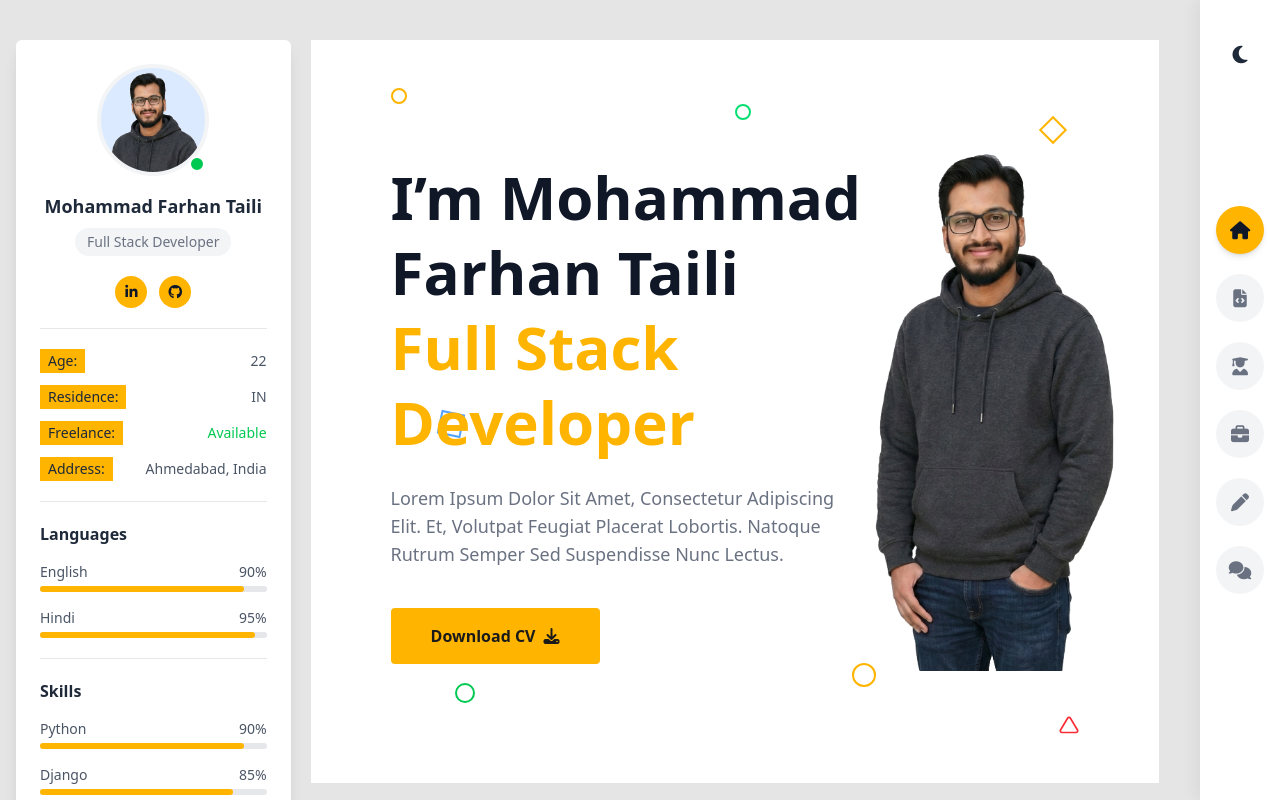
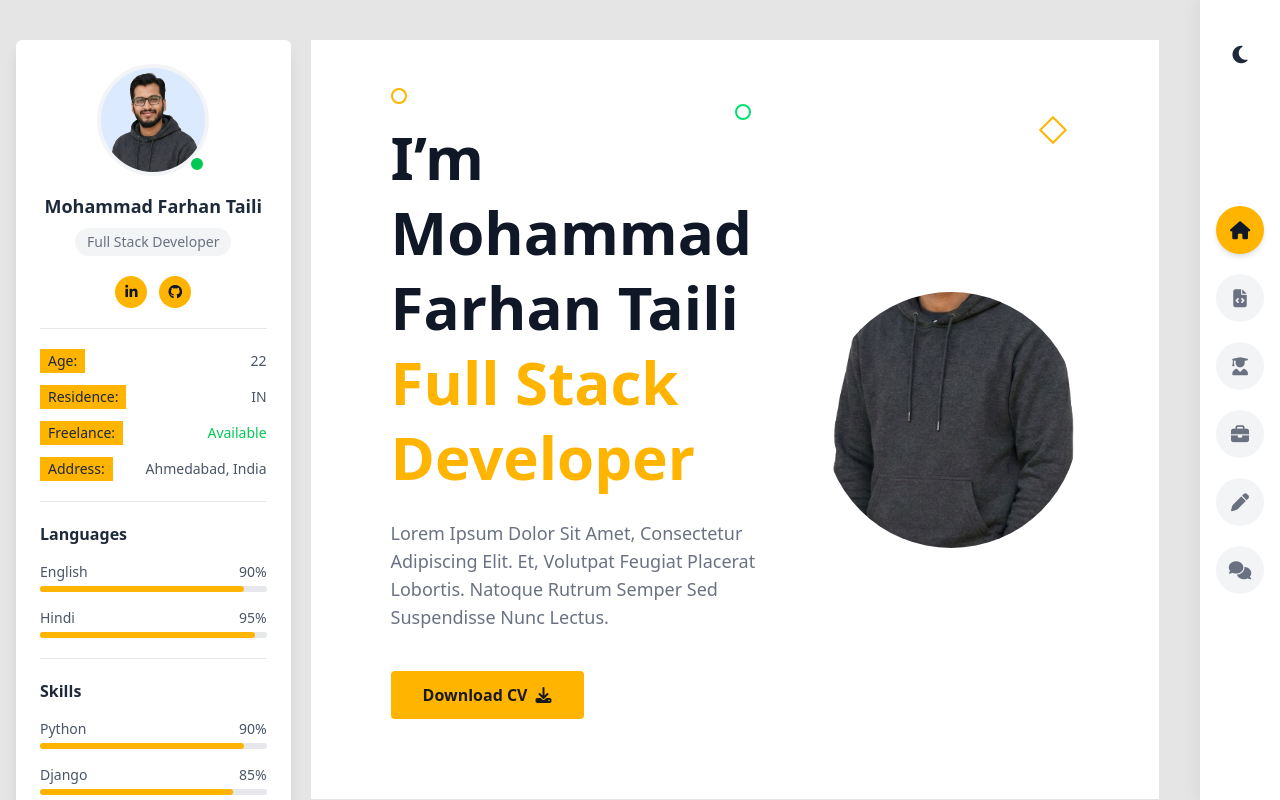
Before and after one commit to MohammadFarhan1408/MohammadFarhan1408.github.io, a React (Vite) app: page / in a window 1280 px wide. Shown: the top 800 px of the page. Built offline with nearby package versions, Linux system fonts and the light colour scheme.

Commit message:
Refactor HeroSection component
Refactor HeroSection to handle null profile and improve layout.

```diff
--- a/src/components/sections/HeroSection.jsx
+++ b/src/components/sections/HeroSection.jsx
@@ -1,92 +1,77 @@
-// src/components/sections/HeroSection.jsx
 import React from 'react';
 
 const HeroSection = ({ profile }) => {
   const themeYellow = '#FFB400';
 
-  // Safely unwrap profile with defaults so we never read from null/undefined
+  if (!profile) return null;
+
   const {
-    fullName = 'Your Name',
-    role = 'Your Role',
-    about = 'Short description about you goes here. Add this in your profile JSON under "about".',
-    avatar = 'https://avatars.githubusercontent.com/u/122987956?v=4',
-    cvUrl = '/resume.pdf'
-  } = profile || {};
+    fullName,
+    role,
+    about,
+    avatar,
+    cvUrl
+  } = profile;
 
   return (
-    <section className="mb-20 relative w-full bg-white overflow-hidden font-sans" id="home">
-      {/* --- Decorative Background Shapes --- */}
+    <section
+      className="mb-20 relative w-full bg-white overflow-hidden font-sans"
+      id="home"
+    >
+      {/* Decorative shapes only on md+ */}
       <div className="hidden md:block">
-        {/* Top Left Yellow Circle */}
         <div
           className="absolute top-12 left-10 lg:left-20 w-4 h-4 border-2 rounded-full"
           style={{ borderColor: themeYellow }}
         />
-        {/* Top Center Green Circle */}
         <div className="absolute top-16 left-1/2 w-4 h-4 border-2 border-green-400 rounded-full" />
-        {/* Top Right Yellow Diamond */}
         <div
           className="absolute top-20 right-10 lg:right-24 w-5 h-5 border-2 rotate-45"
           style={{ borderColor: themeYellow }}
         />
-        {/* Center Left Blue Tilted Square */}
-        <div className="absolute top-1/2 left-12 lg:left-32 w-6 h-6 border-2 border-blue-400 rotate-12" />
-        {/* Bottom Left Green Circle */}
-        <div className="absolute bottom-20 left-16 lg:left-36 w-5 h-5 border-2 border-green-500 rounded-full" />
-        {/* Bottom Center-Right Yellow Circle */}
-        <div
-          className="absolute bottom-24 right-1/3 w-6 h-6 border-2 rounded-full"
-          style={{ borderColor: themeYellow }}
-        />
-        {/* Bottom Right Red Triangle */}
-        <svg
-          className="absolute bottom-12 right-10 lg:right-20 w-5 h-5 text-red-500"
-          viewBox="0 0 24 24"
-          fill="none"
-          stroke="currentColor"
-          strokeWidth="2"
-          strokeLinecap="round"
-          strokeLinejoin="round"
-        >
-          <path d="M10.29 3.86L1.82 18a2 2 0 0 0 1.71 3h16.94a2 2 0 0 0 1.71-3L13.71 3.86a2 2 0 0 0-3.42 0z" />
-        </svg>
       </div>
 
-      {/* --- Main Content Container --- */}
-      <div className="container mx-auto px-6 md:px-12 xl:px-20 py-16 md:py-20 lg:py-28 relative z-10">
-        <div className="flex flex-col-reverse md:flex-row items-center justify-between">
-          {/* --- Left Column: Text and Button --- */}
-          <div className="w-full md:w-[80%] mt-12 md:mt-0 flex flex-col items-center md:items-start text-center md:text-left">
-            <h1 className="text-4xl md:text-4xl lg:text-6xl font-extrabold text-gray-900 leading-tight">
+      <div className="container mx-auto px-4 sm:px-6 md:px-12 xl:px-20 py-16 md:py-20 relative z-10">
+        <div className="flex flex-col-reverse md:flex-row items-center gap-12">
+
+          {/* Text Section */}
+          <div className="w-full md:w-3/5 flex flex-col items-center md:items-start text-center md:text-left">
+            <h1 className="text-3xl sm:text-4xl lg:text-6xl font-extrabold text-gray-900 leading-tight">
               I’m {fullName}
               <br />
               <span style={{ color: themeYellow }}>{role}</span>
             </h1>
 
-            <p className="mt-6 text-lg text-gray-500 max-w-lg w-md">
+            <p className="mt-6 text-base sm:text-lg text-gray-500 max-w-xl break-words">
               {about}
             </p>
 
-            <a
-              href={cvUrl || '#'}
-              className="mt-10 font-bold py-4 px-10 rounded inline-flex items-center transition-colors duration-300 hover:shadow-md"
-              style={{ backgroundColor: themeYellow, color: '#1a1a1a' }}
-              target={cvUrl ? '_blank' : undefined}
-              rel={cvUrl ? 'noreferrer' : undefined}
-            >
-              Download CV
-              <i className="fa fa-download ml-2" aria-hidden="true"></i>
-            </a>
+            {cvUrl && (
+              <a
+                href={cvUrl}
+                target="_blank"
+                rel="noreferrer"
+                className="mt-10 font-bold py-3 px-8 rounded inline-flex items-center transition hover:shadow-md"
+                style={{ backgroundColor: themeYellow, color: '#1a1a1a' }}
+              >
+                Download CV
+                <i className="fa fa-download ml-2" />
+              </a>
+            )}
           </div>
 
-          {/* --- Right Column: Image --- */}
-          <div className="w-full md:w-[20%] flex justify-center items-start md:justify-end relative left-10">
+          {/* Image Section */}
+          <div className="w-full md:w-2/5 flex justify-center">
             <img
               src={avatar}
               alt={fullName}
-              className="h-auto w-[250px] md:max-w-full lg:max-w-lg xl:max-w-xl object-cover "
+              className="
+                w-48 h-48 sm:w-56 sm:h-56 md:w-64 md:h-64
+                rounded-full object-cover
+              "
             />
           </div>
+
         </div>
       </div>
     </section>
```
